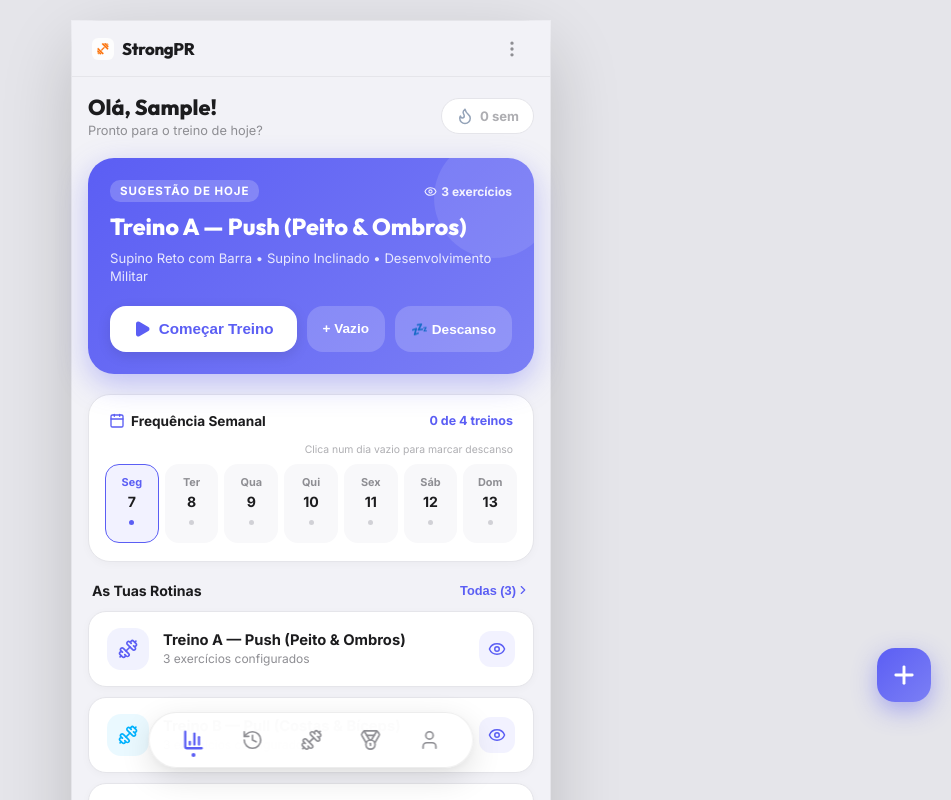
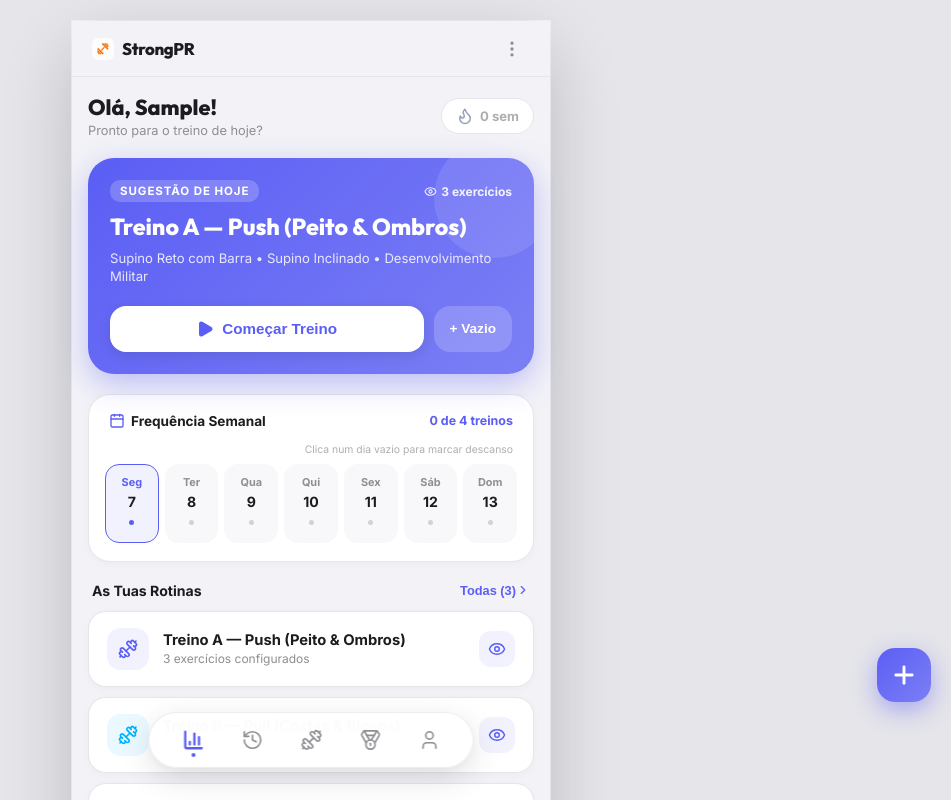
Before and after one commit to Gabusuck/strongPR, a React (Vite) app: page / in a window 1280 px wide. Both pictures are taken after typing "Sample" into the empty fields and a click on the button "Criar Perfil & Treinar". Shown: the top 800 px of the page, without its empty margins (329-1280 px from the left). Built offline with nearby package versions, Linux system fonts and the light colour scheme.

Commit message:
Remove explicit Rest button and keep weekly frequency click functionality

```diff
--- a/src/components/DashboardView.tsx
+++ b/src/components/DashboardView.tsx
@@ -277,34 +277,6 @@ export function DashboardView({ workouts, prs, profile, templates, restDays = []
             title="Treino em Branco"
           >
             + Vazio
-          </button>
-
-          <button
-            onClick={() => {
-              const todayStr = `${new Date().getFullYear()}-${String(new Date().getMonth() + 1).padStart(2, '0')}-${String(new Date().getDate()).padStart(2, '0')}`;
-              if (onMarkRestDay) onMarkRestDay(todayStr);
-              if (window.customAlert) {
-                window.customAlert("Descanso Marcado", "O dia de hoje foi marcado como dia de descanso!");
-              } else {
-                alert("Dia de descanso marcado para hoje!");
-              }
-            }}
-            style={{
-              background: "rgba(255,255,255,0.18)",
-              color: "#FFFFFF",
-              border: "none",
-              borderRadius: "16px",
-              padding: "14px 16px",
-              display: "flex",
-              alignItems: "center",
-              justifyContent: "center",
-              fontWeight: 700,
-              fontSize: "0.85rem",
-              cursor: "pointer"
-            }}
-            title="Marcar Dia de Descanso"
-          >
-            💤 Descanso
           </button>
         </div>
       </div>
```
